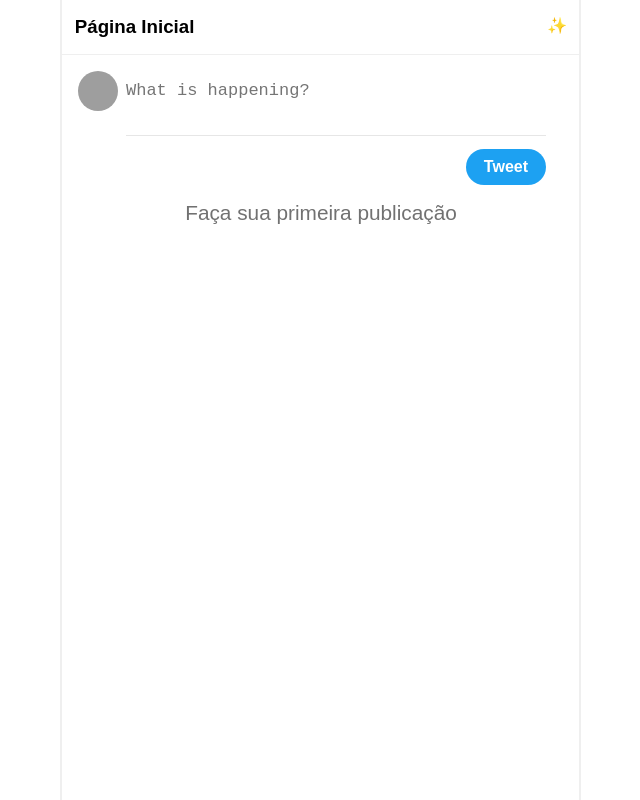
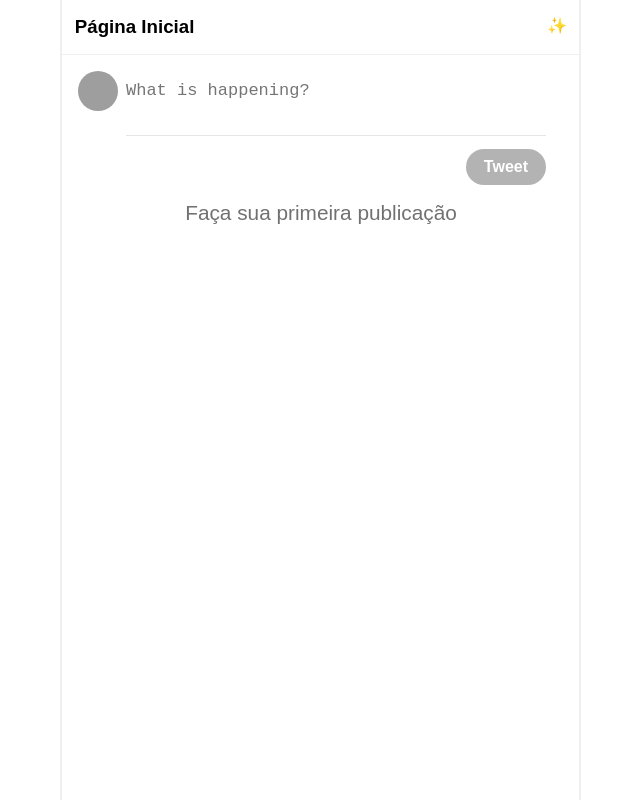
Before and after one commit to LivHelen12/angular-posts, an Angular app: page / in a window 1280 px wide. Shown: the whole page, without its empty margins (320-960 px from the left). Built offline with nearby package versions, Linux system fonts and the light colour scheme; grey boxes are pictures that could not be loaded.

Commit message:
Make reusable forms fields.

```diff
--- a/src/app/components/post/form/form.component.html
+++ b/src/app/components/post/form/form.component.html
@@ -2,9 +2,11 @@
   <div class="post">
     <app-photo></app-photo>
     <form [formGroup]="postForm" (ngSubmit)="onSubmit()">
-      <app-textarea></app-textarea>
-      <app-button></app-button>
+      <app-textarea
+        [id]="'post'"
+        [control]="postForm.controls.post"
+      ></app-textarea>
+      <app-button [disabled]="postForm.invalid"></app-button>
     </form>
   </div>
-
 </ng-container>
--- a/src/app/components/post/form/form.component.ts
+++ b/src/app/components/post/form/form.component.ts
@@ -19,7 +19,7 @@ import { TextareaComponent } from '../../../shared/textarea/textarea.component';
 
 export class FormPostComponent {
   postForm = new FormGroup({
-    post: new FormControl("", [Validators.required, Validators.minLength(1), Validators.maxLength(280)])
+    post: new FormControl("", [Validators.required, Validators.minLength(1), Validators.maxLength(190)])
   });
 
   constructor(private postService: PostService) { }
--- a/src/app/shared/button/button.component.html
+++ b/src/app/shared/button/button.component.html
@@ -1,7 +1,9 @@
 <ng-container>
   <div class="bottom">
     <div class="content">
-      <button type="submit">Tweet</button>
+      <button type="submit" [disabled]="disabled">
+        Tweet
+      </button>
     </div>
   </div>
 </ng-container>
--- a/src/app/shared/button/button.component.scss
+++ b/src/app/shared/button/button.component.scss
@@ -16,4 +16,13 @@
     color: #fff;
     cursor: pointer;
   }
+
+  button:hover {
+    background: #0f8bdf;
+  }
+
+  button:disabled {
+    background: #b3b3b3;
+    cursor: not-allowed;
+  }
 }
--- a/src/app/shared/textarea/textarea.component.html
+++ b/src/app/shared/textarea/textarea.component.html
@@ -3,8 +3,11 @@
     <div class="textarea-box">
       <div class="tweet-area">
         <textarea
+          [id]="id"
+          [formControl]="control"
           class="textarea editable"
-          placeholder="What is happening?"></textarea>
+          placeholder="What is happening?"
+          ></textarea>
         <div class="textarea readonly"></div>
       </div>
     </div>
```
Also changed, not shown: src/app/shared/button/button.component.ts (+4 -3 lines), src/app/shared/textarea/textarea.component.ts (+5 -3 lines).
